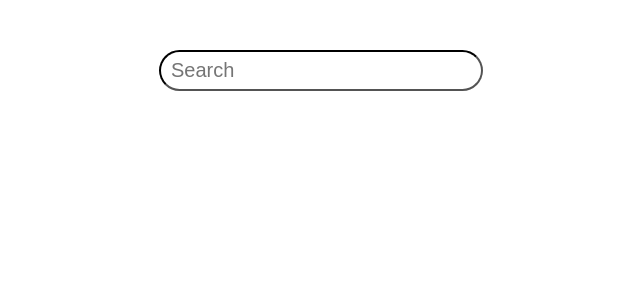
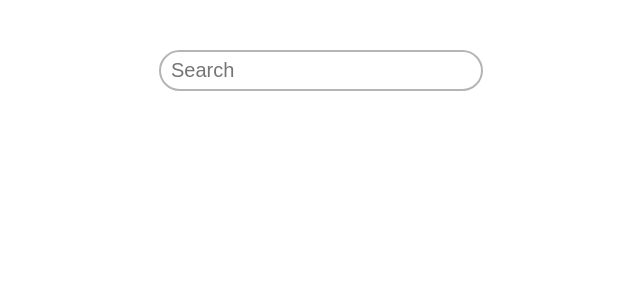
Before and after one commit to Panos-Stergioulas-Mpolis/Weather-Report, a React (Create React App) app: page / in a window 1280 px wide. Shown: the top 300 px of the page, without its empty margins (319-959 px from the left). Built offline with nearby package versions, Linux system fonts and the light colour scheme.

Commit message:
small changes

```diff
--- a/package.json
+++ b/package.json
@@ -6,6 +6,7 @@
     "@testing-library/jest-dom": "^5.16.5",
     "@testing-library/react": "^13.4.0",
     "@testing-library/user-event": "^13.5.0",
+    "axios": "^1.2.2",
     "react": "^18.2.0",
     "react-dom": "^18.2.0",
     "react-scripts": "5.0.1",
--- a/src/App.jsx
+++ b/src/App.js
@@ -1,6 +1,7 @@
 import React from 'react'
 import "./styles.css"
-import Search from './components/Search'
+import Search from './components/search/Search'
+import axios from 'axios'
 
 function App() {
   return (
--- a/src/components/Search.jsx
+++ b/src/components/search/Search.js
@@ -1,13 +1,17 @@
-import React from 'react'
+import React, { useState } from 'react'
 import "./search.css"
 
 function Search() {
+
+  const [search, setSearch] = useState(null)
+
   return (
     <div className='search-bar'>
       <input
         type="text"
         name="search"
-        onChange={""}
+        value={search}
+        onChange={"handleSearchChange"}
         placeholder="Search"
       />
     </div>
--- a/src/components/search.css
+++ b/src/components/search/search.css
@@ -3,7 +3,8 @@
     font-size: 20px;
     border-radius: 30px;
     padding: 7px 10px;
-    border-color: black;
+    color: rgb(181, 181, 181);
+    border: 2px solid rgb(181, 181, 181);
 }
 
 .search-bar{
```
Also changed, not shown: 1 other file (tests, documents, lock files or other folders).
